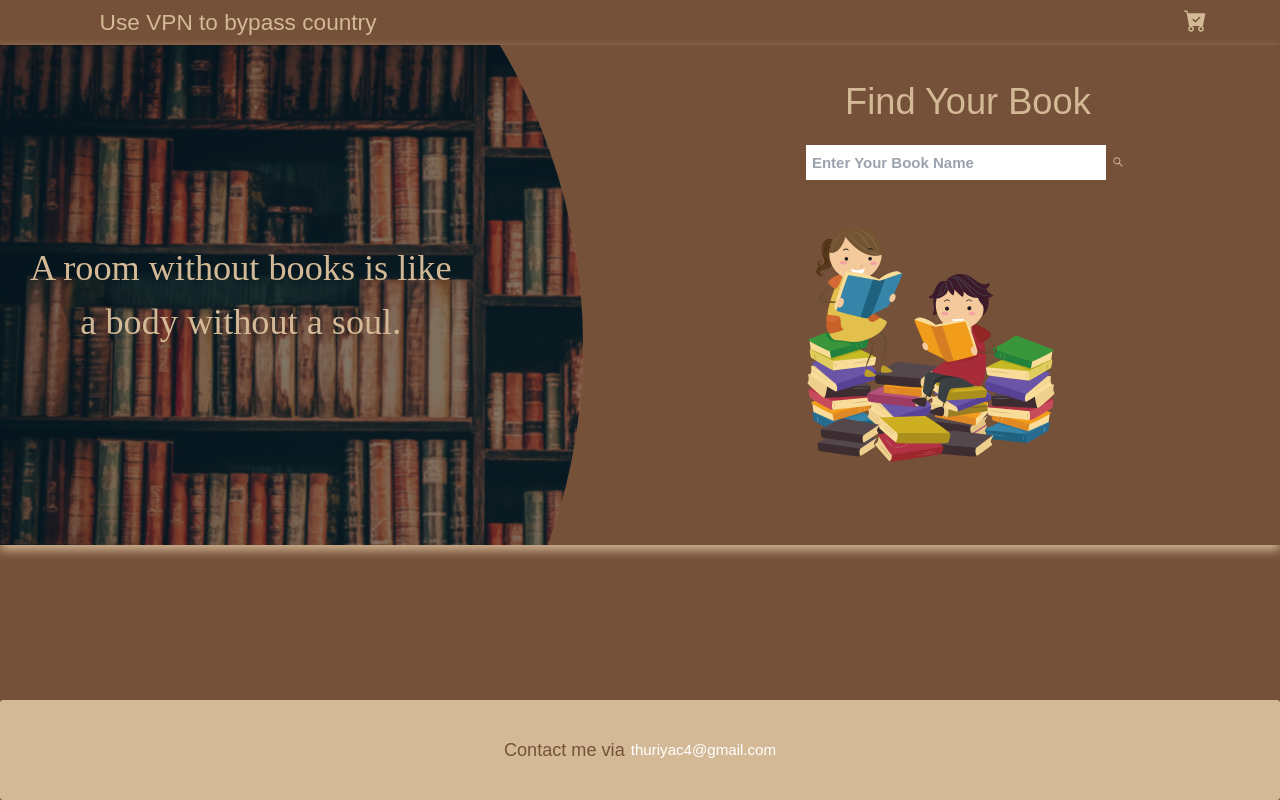
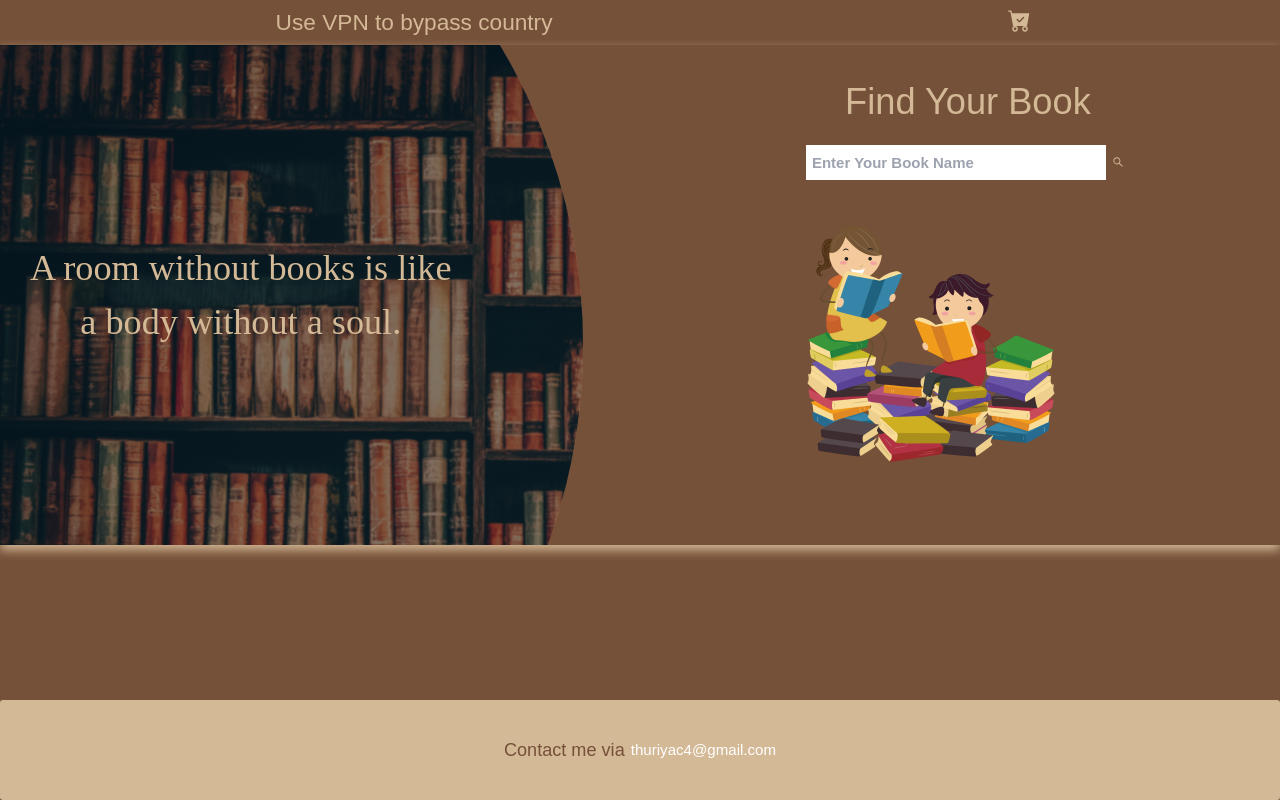
Before and after one commit to ShineEnoki/hope-book-shop, a Next.js app: page / in a window 1280 px wide. Built offline with nearby package versions, Linux system fonts and the light colour scheme.

Commit message:
try to fix marquee with max-w

```diff
--- a/src/pages/index.jsx
+++ b/src/pages/index.jsx
@@ -44,7 +44,7 @@ const Main = () => {
         <div>
             <main>
                 {/* Nav */}
-                <div className="flex justify-end w-[90%] mx-auto p-3 ">
+                <div className="flex justify-end w-[90%] max-w-[100vh] mx-auto p-3 ">
                     {/* Warn context */}
                     <div className="w-[100vw]">
                         <p className="marquee text-3xl text-secondary"> Use VPN to bypass country </p>
```
